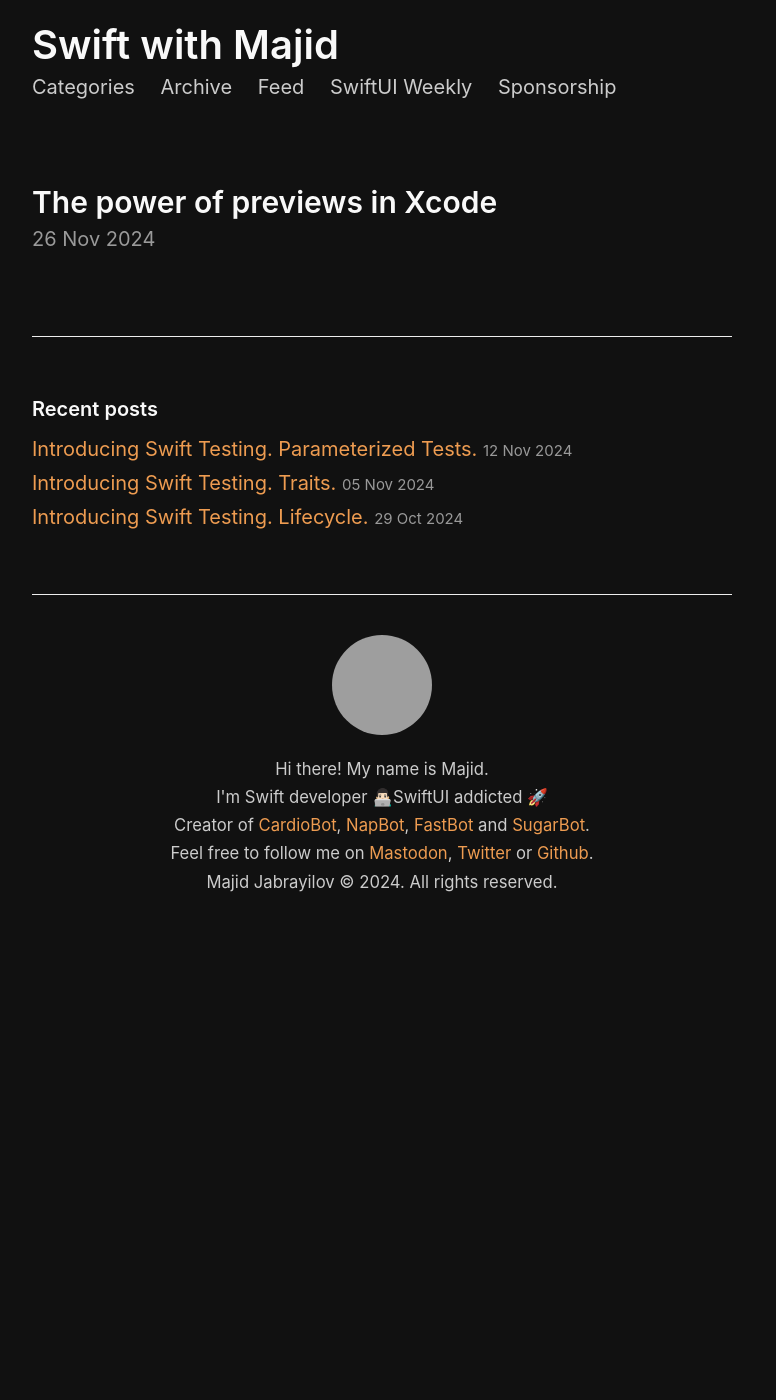
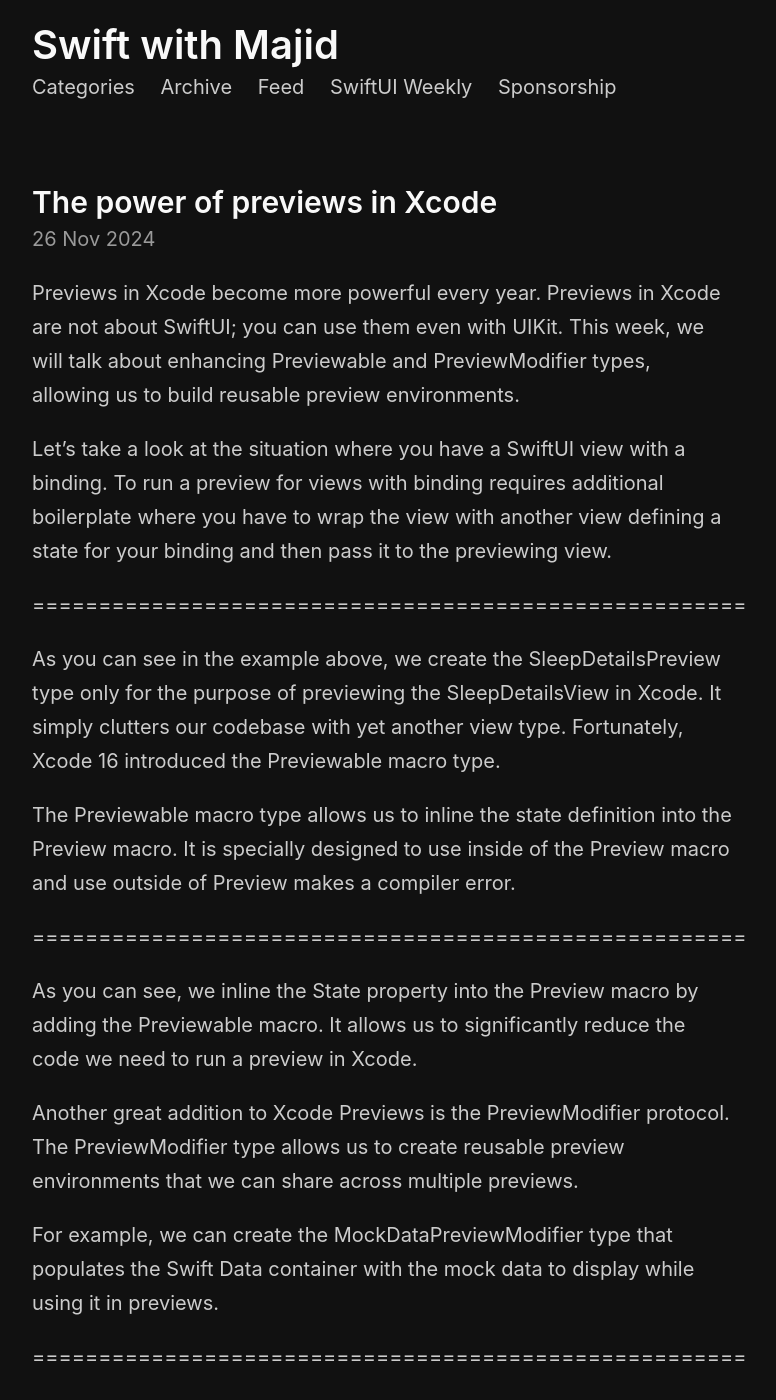
Before and after one commit to mecid/mecid.github.io, a Jekyll site: the page built from _posts/2024-11-26-the-power-of-previews-in-xcode.md, in a window 1280 px wide and 1400 px high. Shown: the whole window, without its empty margins (258-1034 px from the left). Built offline with Jekyll 4.4.1, drawn with Linux system fonts in a browser that asks for light colours; some of the changed text lies outside the part shown; grey boxes are pictures that could not be loaded.

Commit message:
the power of previews post content added

```diff
--- a/_posts/2024-11-26-the-power-of-previews-in-xcode.md
+++ b/_posts/2024-11-26-the-power-of-previews-in-xcode.md
@@ -2,3 +2,34 @@
 title: The power of previews in Xcode
 layout: post
 ---
+
+Previews in Xcode become more powerful every year. Previews in Xcode are not about SwiftUI; you can use them even with UIKit. This week, we will talk about enhancing Previewable and PreviewModifier types, allowing us to build reusable preview environments.
+
+Let’s take a look at the situation where you have a SwiftUI view with a binding. To run a preview for views with binding requires additional boilerplate where you have to wrap the view with another view defining a state for your binding and then pass it to the previewing view.
+
+======================================================
+
+As you can see in the example above, we create the SleepDetailsPreview type only for the purpose of previewing the SleepDetailsView in Xcode. It simply clutters our codebase with yet another view type. Fortunately, Xcode 16 introduced the Previewable macro type.
+
+The Previewable macro type allows us to inline the state definition into the Preview macro. It is specially designed to use inside of the Preview macro and use outside of Preview makes a compiler error.
+
+======================================================
+
+As you can see, we inline the State property into the Preview macro by adding the Previewable macro. It allows us to significantly reduce the code we need to run a preview in Xcode.
+
+Another great addition to Xcode Previews is the PreviewModifier protocol. The PreviewModifier type allows us to create reusable preview environments that we can share across multiple previews.
+
+For example, we can create the MockDataPreviewModifier type that populates the Swift Data container with the mock data to display while using it in previews.
+
+
+======================================================
+
+Here we define the MockDataPreviewProvider type conforming to the PreviewProvider protocol. The PreviewProvider protocol has two requirements the makeSharedContext and body functions.
+
+In the makeSharedContext you can create and prepare anything you might need in your preview. For example, it might be a mock data-backed instance of the ModelContainer or any store type specific to your app logic.
+
+In the body function, you have access to the previously created context. The body function is the place where you can apply your context. In our example, we use the modelContainer view modifier to set the model container for the view hierarchy. For the instance of a custom store type, you can use the environment view modifier to pass it in.
+
+As you can see, we have to pass an instance of the MockDataPreviewProvider type to the Preview macro’s trait parameter to apply it.
+
+The great thing about the PreviewModifier is that the Xcode Preview system caches instances returned from the makeSharedContext function. Which makes significant performance boost whenever you preview multiple instances with the same trait.
```
